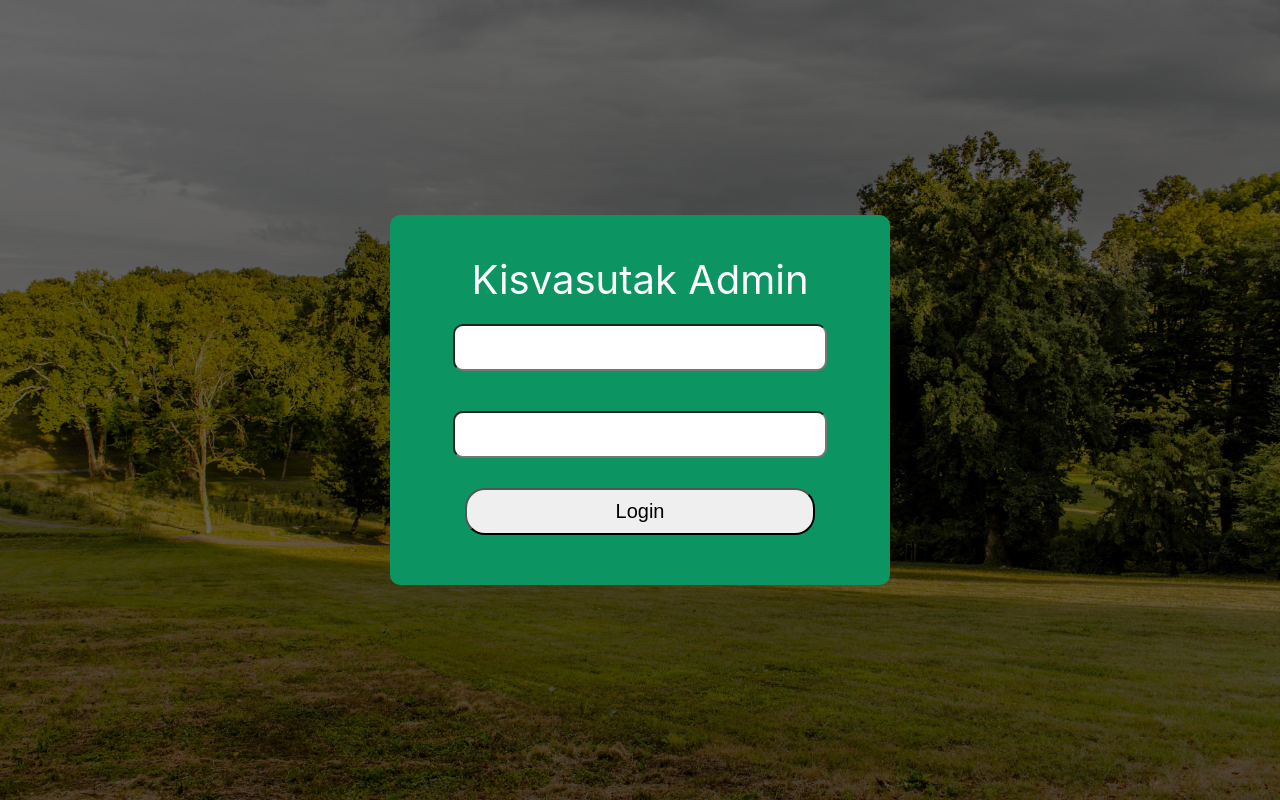
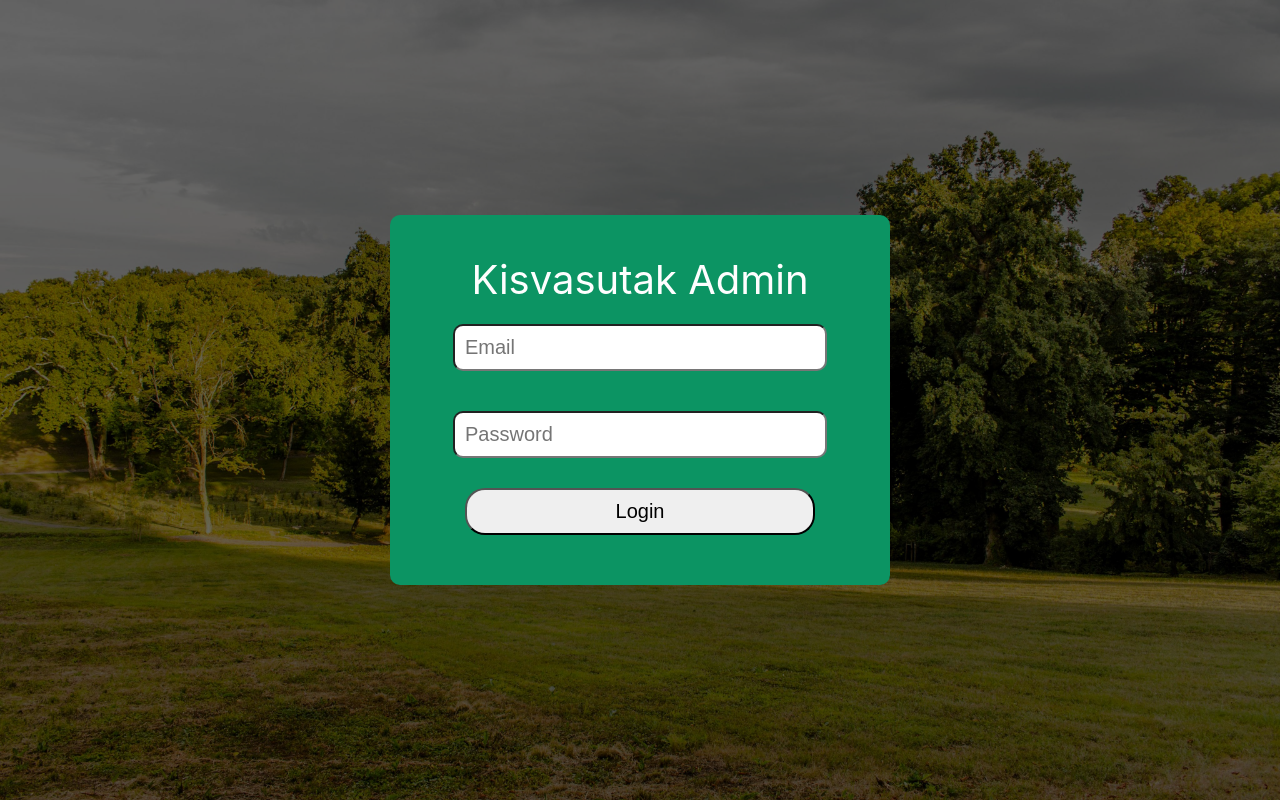
Before and after one commit to martincserep/kisvasutak-admin-frontend, a React (Create React App) app: page /login in a window 1280 px wide. Built offline with nearby package versions, Linux system fonts and the light colour scheme; a web font is replaced by a local one.

Commit message:
Placeholder added to login inputs
## Modifications

 - [x] Placeholders added to login inputs

## File Changes

### Added
> Nothing

### Edited
- src/pages/Login/index.js

### Removed
> Nothing

```diff
--- a/src/pages/Login/index.js
+++ b/src/pages/Login/index.js
@@ -45,8 +45,8 @@ const Signin = () => {
                 <div className={styles.formContainer}>
                     <form onSubmit={login}>
                         <span className={styles.title}>Kisvasutak Admin</span>
-                            <input className={styles.input} type="email" name="email" onChange={(e) => setEmail(e.target.value)} />
-                            <input className={styles.input} name="password" type="password" onChange={(e) => setPassword(e.target.value)} />
+                            <input placeholder="Email" className={styles.input} type="email" name="email" onChange={(e) => setEmail(e.target.value)} />
+                            <input placeholder="Password" className={styles.input} name="password" type="password" onChange={(e) => setPassword(e.target.value)} />
                         <button className={styles.button} type="submit">Login</button>
                     </form>
                 </div>
```
